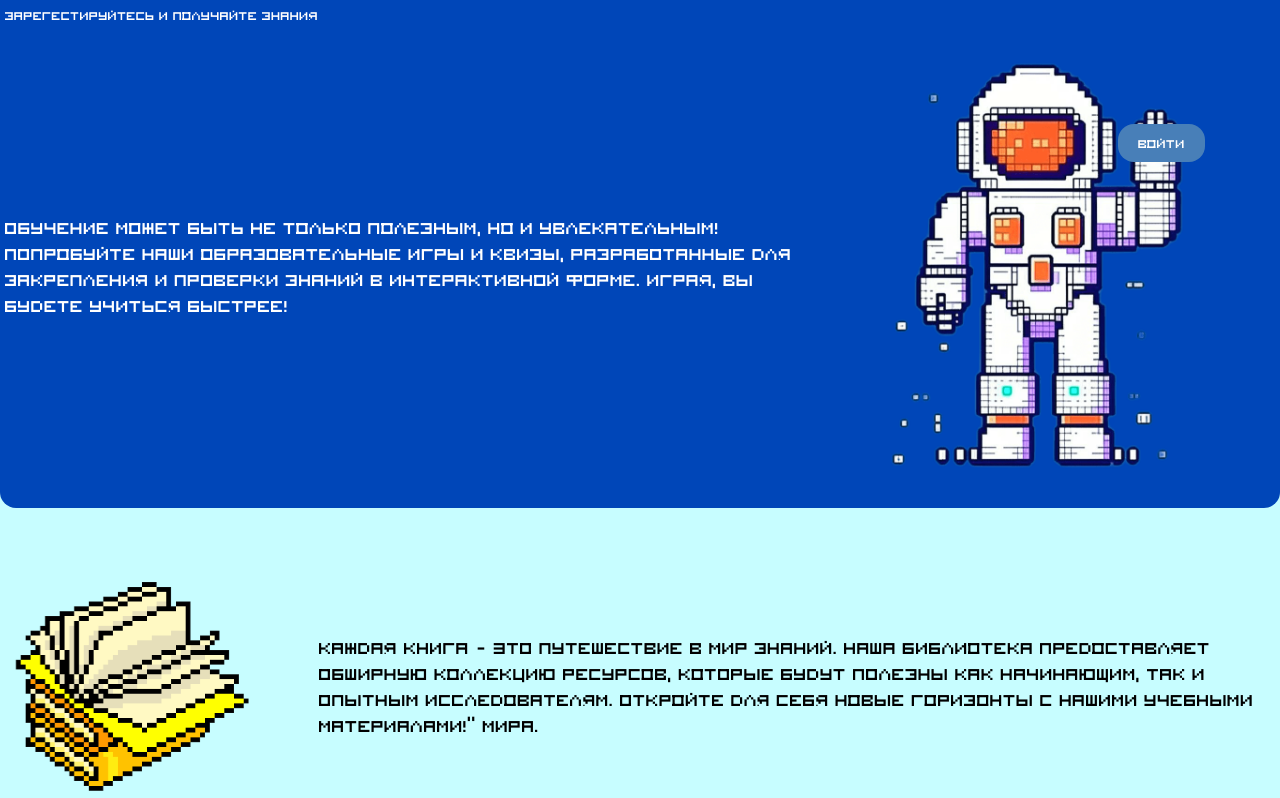
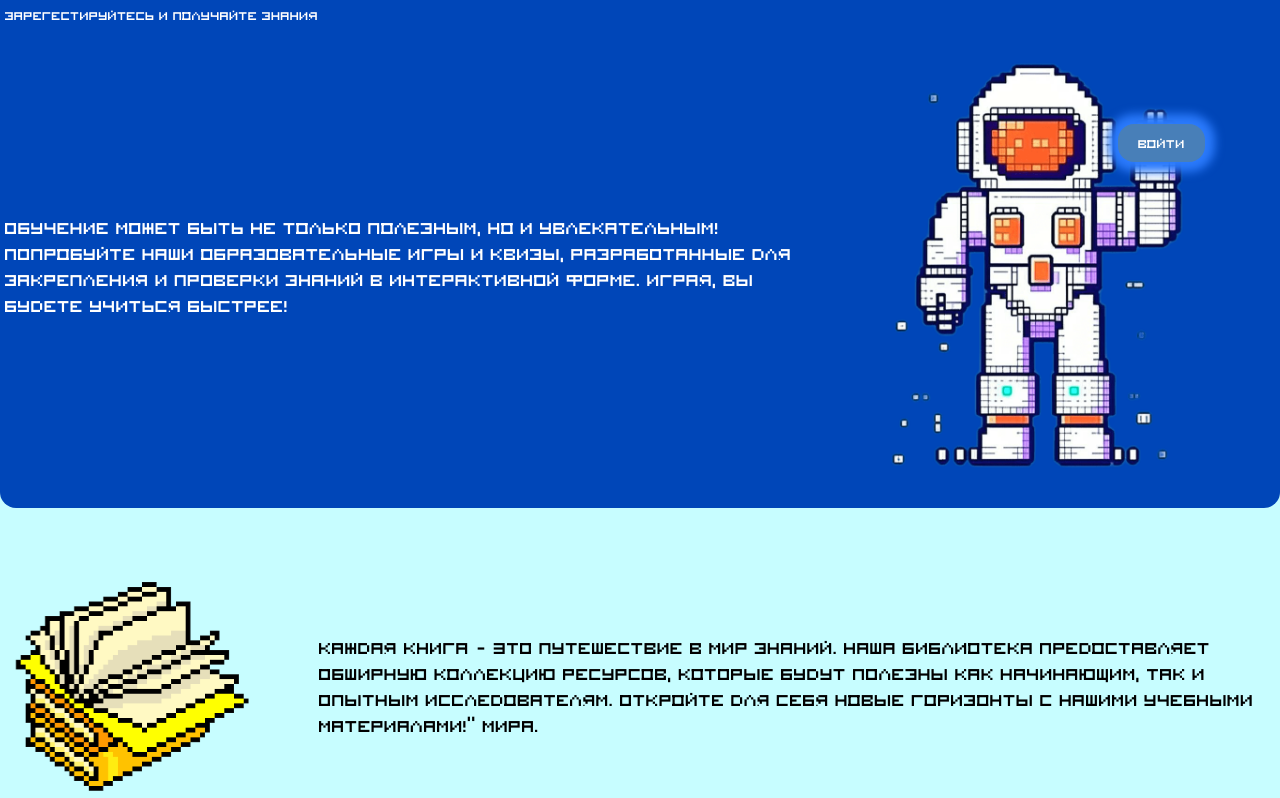
Before and after one commit to Scat55/EducationalPlatformForTheUniversity, a Vue app: page / in a window 1280 px wide. Shown: the part 1538-2336 px from the top of the page. Built offline with nearby package versions, Linux system fonts and the light colour scheme.

Commit message:
Добавил тень для кнопки

```diff
--- a/src/components/BigFrom.vue
+++ b/src/components/BigFrom.vue
@@ -81,6 +81,12 @@ const changeStatusOnTrue = () => {
       cursor: pointer;
       color: $whiteColor;
       text-decoration: none;
+      box-shadow: 0 0 10px 10px #2a7afc;
+      transition: all .3s;
+
+      &:hover {
+        transform: scale(1.1);
+      }
     }
 
     &-text {
```
